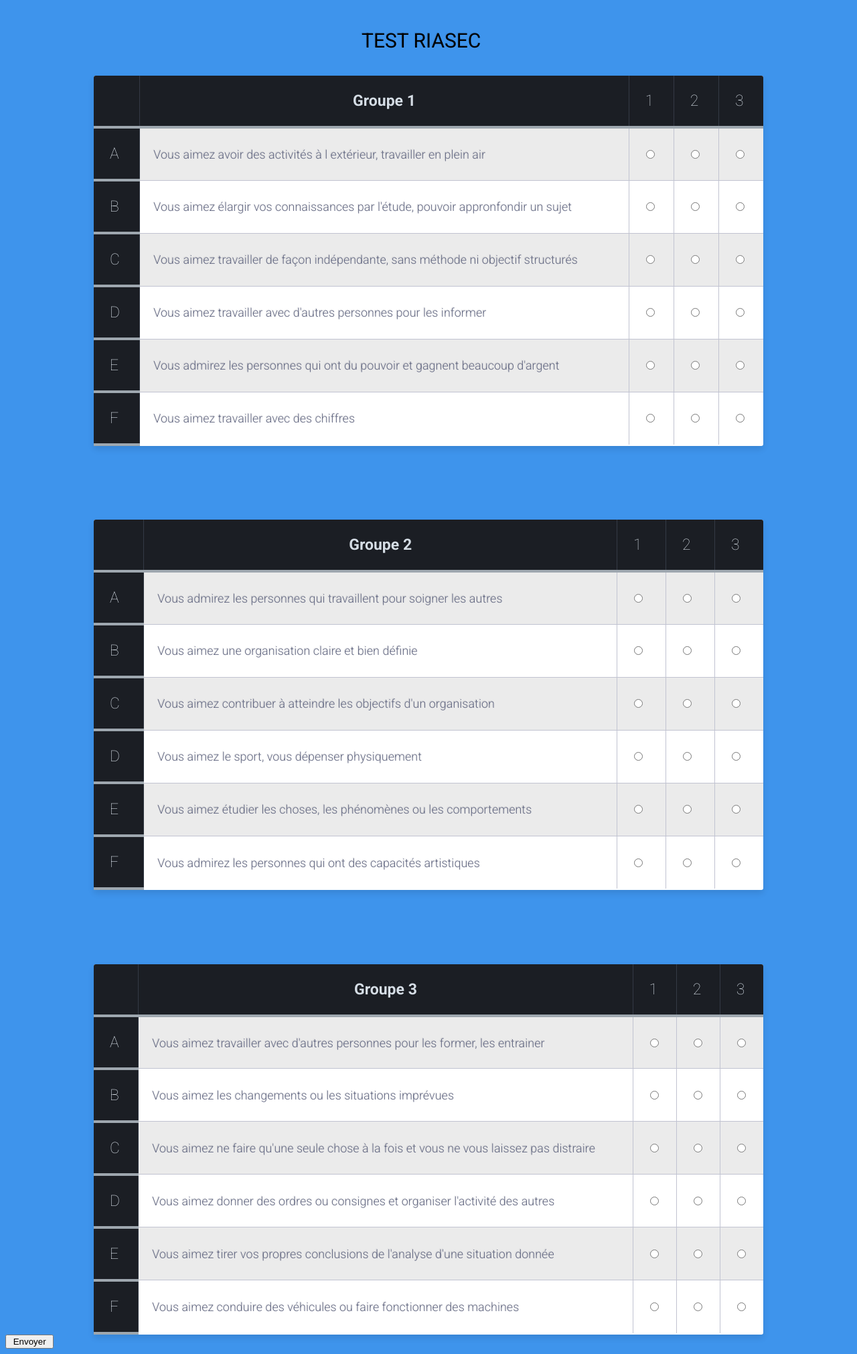
After one commit to GodefroiRoussel/Piscine, a PHP site: page /Formulaire/formulaire2.php in a window 1280 px wide. The commit adds this page. Shown: the whole page at 67% size. Run offline with PHP 8.4, Linux system fonts and the light colour scheme.

Commit message:
Update: tentative raté de formulaire dynamique

```diff
--- /dev/null
+++ b/Formulaire/formulaire2.php
@@ -0,0 +1,198 @@
+<!doctype html>
+
+
+<html>
+
+	<head>
+		<meta charset="utf-8" />
+		<title>Table Style</title>
+		<!-- <meta name="viewport" content="initial-scale=1.0; maximum-scale=1.0; width=device-width;"> -->
+		<link rel="stylesheet" href="Formulaire.css">
+		<script type="text/javascript" src="Formulaire2.js"></script>
+	</head>
+
+	<body>
+		<div class="table-title">
+			<h3>Test RIASEC</h3>
+		</div>
+		<table class="table-fill">
+			<thead>
+				<tr>
+					<th class="text-left"></th>
+					<th class="text-left"><center><strong>Groupe 1</strong></center></th>
+					<th class="text-left">1</th>
+					<th class="text-left">2</th>
+					<th class="text-left">3</th>
+				</tr>
+			</thead>
+			<tbody class="table-hover">
+				<tr>
+					<th class="text-left">A</td>
+					<td class="text-left">Vous aimez avoir des activités à l extérieur, travailler en plein air</td>
+					<td> <input type="radio" name="rep1" onclick="remove1('r','R',1)" id="r1"> </td> <!-- remplacer le 'R',le numéro du groupe et la proposition par la base de données -->
+					<td> <input type="radio" name="rep2" onclick="remove2('r','R',1)" id="r2"> </td>
+					<td> <input type="radio" name="rep3" onclick="remove3('r','R',1)" id="r3">  </td>
+				</tr>
+
+				<tr>
+					<th class="text-left">B</td>
+					<td class="text-left">Vous aimez élargir vos connaissances par l'étude, pouvoir appronfondir un sujet</td>
+					<td> <input type="radio" name="rep1" onclick="remove1('a','I',1)" id="a1"> </td>
+					<td> <input type="radio" name="rep2" onclick="remove2('a','I',1)" id="a2"> </td>
+					<td> <input type="radio" name="rep3" onclick="remove3('a','I',1)" id="a3">  </td>
+				</tr>
+				<tr>
+					<th class="text-left">C</td>
+					<td class="text-left">Vous aimez travailler de façon indépendante, sans méthode ni objectif structurés</td>
+					<td> <input type="radio" name="rep1" onclick="remove1('b','A',1)" id="b1"> </td>
+					<td> <input type="radio" name="rep2" onclick="remove2('b','A',1)" id="b2"> </td>
+					<td> <input type="radio" name="rep3" onclick="remove3('b','A',1)" id="b3">  </td>
+				</tr>
+				<tr>
+					<th class="text-left">D</td>
+					<td class="text-left">Vous aimez travailler avec d'autres personnes pour les informer</td>
+					<td> <input type="radio" name="rep1" onclick="remove1('c','S',1)" id="c1"> </td>
+					<td> <input type="radio" name="rep2" onclick="remove2('c','S',1)" id="c2"> </td>
+					<td> <input type="radio" name="rep3" onclick="remove3('c','S',1)" id="c3">  </td>
+				</tr>
+				<tr>
+					<th class="text-left">E</td>
+					<td class="text-left">Vous admirez les personnes qui ont du pouvoir et gagnent beaucoup d'argent</td>
+					<td> <input type="radio" name="rep1" onclick="remove1('d','E',1)" id="d1"> </td>
+					<td> <input type="radio" name="rep2" onclick="remove2('d','E',1)" id="d2"> </td>
+					<td> <input type="radio" name="rep3" onclick="remove3('d','E',1)" id="d3">  </td>
+				</tr>
+				<tr>
+					<th class="text-left">F</td>
+					<td class="text-left">Vous aimez travailler avec des chiffres</td>
+					<td> <input type="radio" name="rep1" onclick="remove1('e','C',1)" id="e1"> </td>
+					<td> <input type="radio" name="rep2" onclick="remove2('e','C',1)" id="e2"> </td>
+					<td> <input type="radio" name="rep3" onclick="remove3('e','C',1)" id="e3">  </td>
+				</tr>
+			</tbody>
+		</table>
+		<!-- <div id="MaDiv">r=0</div>
+		<div id="MaDiv2">i=0</div>
+		<div id="MaDiv3">a=0</div>
+		<div id="MaDiv4">s=0</div>
+		<div id="MaDiv5">e=0</div>
+		<div id="MaDiv6">c=0</div> -->
+		<table class="table-fill">
+		<pre>
+		<h1></h1>
+			<thead>
+				<tr>
+					<th class="text-left"></th>
+					<th class="text-left"><center><strong>Groupe 2</strong></center></th>
+					<th class="text-left">1</th>
+					<th class="text-left">2</th>
+					<th class="text-left">3</th>
+				</tr>
+			</thead>
+			<tbody class="table-hover">
+				<tr>
+					<th class="text-left">A</td>
+					<td class="text-left">Vous admirez les personnes qui travaillent pour soigner les autres</td>
+					<td> <input type="radio" name="rep1.2" onclick="remove1('f','S',2)" id="f1"> </td>
+					<td> <input type="radio" name="rep2.2" onclick="remove2('f','S',2)" id="f2" value="false"> </td>
+					<td> <input type="radio" name="rep3.2" onclick="remove3('f','S',2)" id="f3" value="false">  </td>
+				</tr>
+				<tr>
+					<th class="text-left">B</td>
+					<td class="text-left">Vous aimez une organisation claire et bien définie</td>
+					<td> <input type="radio" name="rep1.2" onclick="remove1('g','C',2)" id="g1"> </td>
+					<td> <input type="radio" name="rep2.2" onclick="remove2('g','C',2)" id="g2"> </td>
+					<td> <input type="radio" name="rep3.2" onclick="remove3('g','C',2)" id="g3">  </td>
+				</tr>
+				<tr>
+					<th class="text-left">C</td>
+					<td class="text-left">Vous aimez contribuer à atteindre les objectifs d'un organisation</td>
+					<td> <input type="radio" name="rep1.2" onclick="remove1('h','E',2)" id="h1"> </td>
+					<td> <input type="radio" name="rep2.2" onclick="remove2('h','E',2)" id="h2"> </td>
+					<td> <input type="radio" name="rep3.2" onclick="remove3('h','E',2)" id="h3">  </td>
+				</tr>
+				<tr>
+					<th class="text-left">D</td>
+					<td class="text-left">Vous aimez le sport, vous dépenser physiquement</td>
+					<td> <input type="radio" name="rep1.2" onclick="remove1('i','R',2)" id="i1"> </td>
+					<td> <input type="radio" name="rep2.2" onclick="remove2('i','R',2)" id="i2"> </td>
+					<td> <input type="radio" name="rep3.2" onclick="remove3('i','R',2)" id="i3">  </td>
+				</tr>
+				<tr>
+					<th class="text-left">E</td>
+					<td class="text-left">Vous aimez étudier les choses, les phénomènes ou les comportements</td>
+					<td> <input type="radio" name="rep1.2" onclick="remove1('j','I',2)" id="j1"> </td>
+					<td> <input type="radio" name="rep2.2" onclick="remove2('j','I',2)" id="j2"> </td>
+					<td> <input type="radio" name="rep3.2" onclick="remove3('j','I',2)" id="j3">  </td>
+				</tr>
+				<tr>
+					<th class="text-left">F</td>
+					<td class="text-left">Vous admirez les personnes qui ont des capacités artistiques</td>
+					<td> <input type="radio" name="rep1.2" onclick="remove1('k','A',2)" id="k1"> </td>
+					<td> <input type="radio" name="rep2.2" onclick="remove2('k','A',2)" id="k2"> </td>
+					<td> <input type="radio" name="rep3.2" onclick="remove3('k','A',2)" id="k3">  </td>
+				</tr>
+			</tbody>
+		</table>
+
+		<table class="table-fill">
+		<pre>
+		<h1></h1>
+			<thead>
+				<tr>
+					<th class="text-left"></th>
+					<th class="text-left"><center><strong>Groupe 3</strong></center></th>
+					<th class="text-left">1</th>
+					<th class="text-left">2</th>
+					<th class="text-left">3</th>
+				</tr>
+			</thead>
+			<tbody class="table-hover">
+				<tr>
+					<th class="text-left">A</td>
+					<td class="text-left">Vous aimez travailler avec d'autres personnes pour les former, les entrainer</td>
+					<td> <input type="radio" name="rep1.3" onclick="remove1('l','S',3)" id="l1"> </td>
+					<td> <input type="radio" name="rep2.3" onclick="remove2('l','S',3)" id="l2"> </td>
+					<td> <input type="radio" name="rep3.3" onclick="remove3('l','S',3)" id="l3">  </td>
+				</tr>
+				<tr>
+					<th class="text-left">B</td>
+					<td class="text-left">Vous aimez les changements ou les situations imprévues</td>
+					<td> <input type="radio" name="rep1.3" onclick="remove1('m','A',3)" id="m1"> </td>
+					<td> <input type="radio" name="rep2.3" onclick="remove2('m','A',3)" id="m2"> </td>
+					<td> <input type="radio" name="rep3.3" onclick="remove3('m','A',3)" id="m3">  </td>
+				</tr>
+				<tr>
+					<th class="text-left">C</td>
+					<td class="text-left">Vous aimez ne faire qu'une seule chose à la fois et vous ne vous laissez pas distraire</td>
+					<td> <input type="radio" name="rep1.3" onclick="remove1('n','C',3)" id="n1"> </td>
+					<td> <input type="radio" name="rep2.3" onclick="remove2('n','C',3)" id="n2"> </td>
+					<td> <input type="radio" name="rep3.3" onclick="remove3('n','C',3)" id="n3">  </td>
+				</tr>
+				<tr>
+					<th class="text-left">D</td>
+					<td class="text-left">Vous aimez donner des ordres ou consignes et organiser l'activité des autres</td>
+					<td> <input type="radio" name="rep1.3" onclick="remove1('o','E',3)" id="o1"> </td>
+					<td> <input type="radio" name="rep2.3" onclick="remove2('o','E',3)" id="o2"> </td>
+					<td> <input type="radio" name="rep3.3" onclick="remove3('o','E',3)" id="o3">  </td>
+				</tr>
+				<tr>
+					<th class="text-left">E</td>
+					<td class="text-left">Vous aimez tirer vos propres conclusions de l'analyse d'une situation donnée</td>
+					<td> <input type="radio" name="rep1.3" onclick="remove1('p','I',3)" id="p1"> </td>
+					<td> <input type="radio" name="rep2.3" onclick="remove2('p','I',3)" id="p2"> </td>
+					<td> <input type="radio" name="rep3.3" onclick="remove3('p','I',3)" id="p3">  </td>
+				</tr>
+				<tr>
+					<th class="text-left">F</td>
+					<td class="text-left">Vous aimez conduire des véhicules ou faire fonctionner des machines</td>
+					<td> <input type="radio" name="rep1.3" onclick="remove1('q','R',3)" id="q1"> </td>
+					<td> <input type="radio" name="rep2.3" onclick="remove2('q','R',3)" id="q2"> </td>
+					<td> <input type="radio" name="rep3.3" onclick="remove3('q','R',3)" id="q3">  </td>
+				</tr>
+			</tbody>
+		</table>
+		<input type="submit" name="nom" value=" Envoyer " onclick="calcul()" >
+
+	</body>
+</html>
--- a/model/GroupeDeProposition.php
+++ b/model/GroupeDeProposition.php
@@ -19,7 +19,7 @@ function getPropositionsGroupe($GdP){
 	//résultat : les 6 descriptions des propositions du groupe
 
 	global $pdo;
-	$req=$pdo->prepare('SELECT description FROM groupeprop g, proposition WHERE g.id=? AND g.id=idGroup');
+	$req=$pdo->prepare('SELECT p.id, description, idFiche FROM groupeprop g, proposition p WHERE g.id=? AND g.id=idGroup');
 	$req->execute(array($GdP));
 	$propositions=$req->fetchAll();
 
--- a/view/pageEtudiant.php
+++ b/view/pageEtudiant.php
@@ -10,7 +10,7 @@
 	</hearder>
 	<body>
 		<div>
-			<a href="../Formulaire/formulaire.php" class="btn btn-info">Passer le vrai Test</a>
+			<a href="../Formulaire/formulaire2.php" class="btn btn-info">Passer le vrai Test</a>
 		</div>
 		<br />
 		<div>
```
Also changed, not shown: Formulaire/formulaire.php (+18 -18 lines), Formulaire/Formulaire2.js (line endings or trailing spaces).
